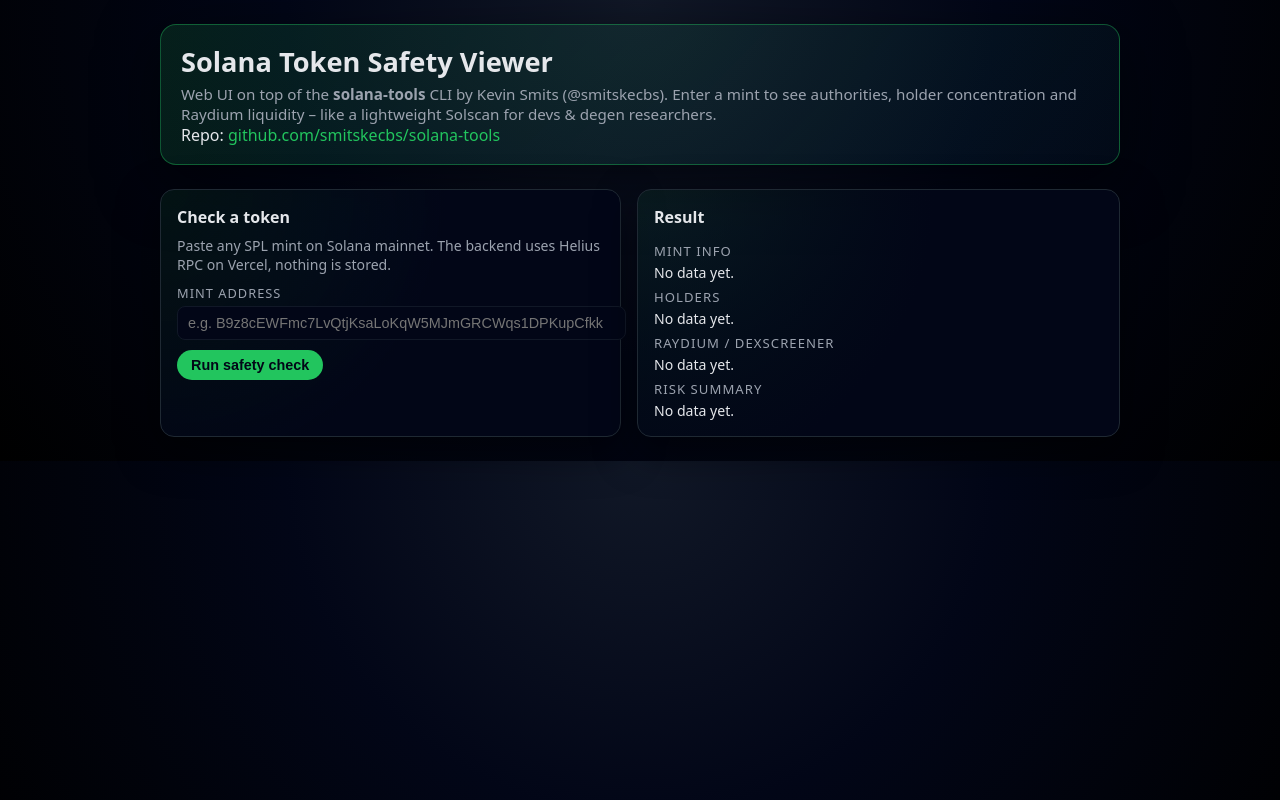
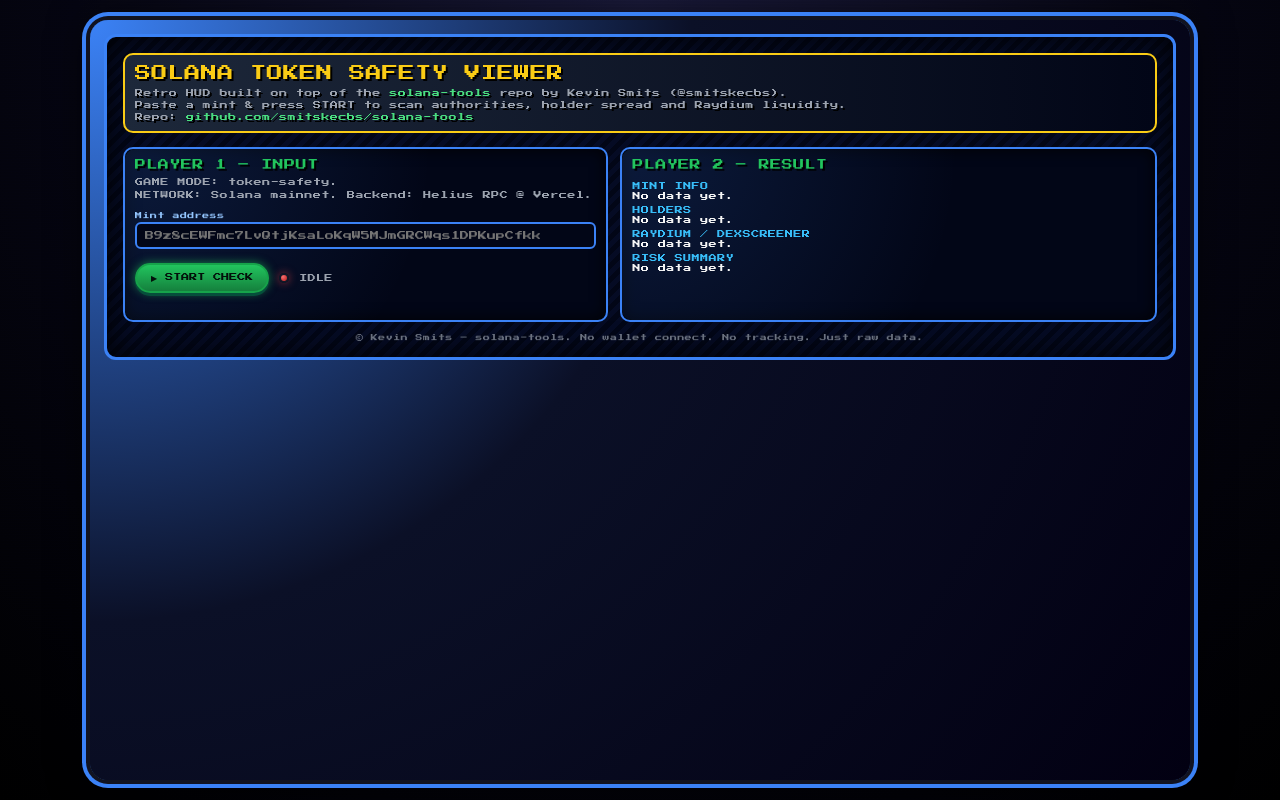
Before and after one commit to smitskecbs/solana-tools, a website: page docs/index.html in a window 1280 px wide. Drawn offline with Linux system fonts and the light colour scheme.

Commit message:
Update index.html

```diff
--- a/docs/index.html
+++ b/docs/index.html
@@ -2,209 +2,366 @@
 <html lang="en">
 <head>
   <meta charset="UTF-8" />
-  <title>Solana Token Safety Viewer — solana-tools</title>
+  <title>Solana Token Safety – Retro Viewer</title>
   <meta name="viewport" content="width=device-width, initial-scale=1" />
+  <!-- Retro pixel font -->
+  <link rel="preconnect" href="https://fonts.googleapis.com">
+  <link rel="preconnect" href="https://fonts.gstatic.com" crossorigin>
+  <link href="https://fonts.googleapis.com/css2?family=Press+Start+2P&display=swap" rel="stylesheet">
   <style>
+    * {
+      box-sizing: border-box;
+    }
+
     body {
       margin: 0;
-      padding: 24px;
-      font-family: system-ui, -apple-system, BlinkMacSystemFont, "Segoe UI", sans-serif;
-      background: radial-gradient(circle at top, #111827 0, #020617 45%, #000 100%);
-      color: #e5e7eb;
+      min-height: 100vh;
       display: flex;
       justify-content: center;
+      align-items: stretch;
+      background: radial-gradient(circle at top, #1a1a3b 0, #050511 55%, #000 100%);
+      color: #f5f5f5;
+      font-family: "Press Start 2P", system-ui, sans-serif;
+      letter-spacing: 0.03em;
     }
-    .page {
+
+    /* Fake scanlines */
+    body::before {
+      content: "";
+      position: fixed;
+      inset: 0;
+      pointer-events: none;
+      background-image: linear-gradient(
+        to bottom,
+        rgba(255, 255, 255, 0.05) 1px,
+        transparent 1px
+      );
+      background-size: 100% 3px;
+      mix-blend-mode: soft-light;
+      opacity: 0.6;
+    }
+
+    .crt-frame {
+      position: relative;
       width: 100%;
-      max-width: 960px;
+      max-width: 1100px;
+      margin: 20px;
+      padding: 14px;
+      border-radius: 18px;
+      background: radial-gradient(circle at top left, #3b82f6 0, #0b1027 45%, #020012 100%);
+      box-shadow:
+        0 0 0 4px #111320,
+        0 0 0 8px #3b82f6,
+        0 0 40px rgba(0, 0, 0, 0.8);
     }
+
+    .crt-border {
+      border-radius: 12px;
+      padding: 16px;
+      background: repeating-linear-gradient(
+        -45deg,
+        #020617,
+        #020617 5px,
+        #050b24 5px,
+        #050b24 10px
+      );
+      border: 3px solid #3b82f6;
+      box-shadow: inset 0 0 30px rgba(0, 0, 0, 0.9);
+    }
+
     .header {
-      margin-bottom: 24px;
-      padding: 18px 20px;
-      border-radius: 16px;
-      background: linear-gradient(135deg, rgba(34, 197, 94, 0.14), rgba(56, 189, 248, 0.04));
-      border: 1px solid rgba(34, 197, 94, 0.4);
-      box-shadow: 0 18px 60px rgba(0, 0, 0, 0.55);
+      border: 2px solid #facc15;
+      border-radius: 10px;
+      padding: 10px 10px 8px;
+      background: linear-gradient(90deg, #1d283a, #020617);
+      margin-bottom: 14px;
+      text-shadow: 2px 2px #000;
     }
-    .title {
-      font-size: 1.7rem;
-      font-weight: 700;
-      margin-bottom: 4px;
+
+    .header-title {
+      font-size: 16px;
+      color: #facc15;
+      margin-bottom: 6px;
     }
-    .subtitle {
-      font-size: 0.95rem;
+
+    .header-sub {
+      font-size: 8px;
       color: #9ca3af;
+      line-height: 1.5;
     }
-    .meta a {
-      color: #22c55e;
+
+    .header-sub a {
+      color: #4ade80;
       text-decoration: none;
     }
-    .layout {
+
+    .screen {
       display: grid;
       grid-template-columns: 1fr;
-      gap: 16px;
+      gap: 12px;
     }
+
     @media (min-width: 900px) {
-      .layout {
-        grid-template-columns: 1.05fr 1.1fr;
+      .screen {
+        grid-template-columns: 0.95fr 1.05fr;
       }
     }
-    .card {
-      border-radius: 14px;
-      border: 1px solid #1f2933;
-      background: radial-gradient(circle at top left, rgba(34, 197, 94, 0.08), #020617 55%);
-      padding: 16px;
-      box-shadow: 0 14px 40px rgba(0, 0, 0, 0.5);
+
+    .panel {
+      border-radius: 10px;
+      background: #020617;
+      border: 2px solid #3b82f6;
+      box-shadow: inset 0 0 15px rgba(0, 0, 0, 0.9);
+      padding: 10px;
+      position: relative;
     }
-    .card-title {
-      font-size: 1rem;
-      font-weight: 600;
+
+    .panel::before {
+      content: "";
+      position: absolute;
+      inset: 0;
+      pointer-events: none;
+      border-radius: inherit;
+      background: radial-gradient(circle at top left, rgba(59, 130, 246, 0.24), transparent 60%);
+      opacity: 0.7;
+    }
+
+    .panel-inner {
+      position: relative;
+      z-index: 1;
+    }
+
+    .panel-title {
+      font-size: 11px;
+      margin-bottom: 6px;
+      color: #22c55e;
+      text-shadow: 2px 2px #000;
+    }
+
+    .panel-sub {
+      font-size: 8px;
+      color: #9ca3af;
+      margin-bottom: 10px;
+      line-height: 1.6;
+    }
+
+    label {
+      display: block;
+      font-size: 7px;
+      margin-bottom: 3px;
+      color: #93c5fd;
+    }
+
+    input {
+      width: 100%;
+      font-family: "Press Start 2P", system-ui, sans-serif;
+      font-size: 9px;
+      padding: 7px 8px;
+      border-radius: 6px;
+      border: 2px solid #3b82f6;
+      background: #020617;
+      color: #e5e7eb;
+      outline: none;
       margin-bottom: 8px;
     }
-    .card-subtitle {
-      font-size: 0.88rem;
-      color: #9ca3af;
-      margin-bottom: 10px;
+
+    input:focus {
+      border-color: #facc15;
+      box-shadow: 0 0 0 2px rgba(250, 204, 21, 0.5);
     }
-    label {
-      font-size: 0.8rem;
+
+    .btn-row {
+      display: flex;
+      align-items: center;
+      gap: 10px;
+      margin-top: 6px;
+    }
+
+    button {
+      font-family: "Press Start 2P", system-ui, sans-serif;
+      font-size: 8px;
+      padding: 8px 14px;
+      border-radius: 999px;
+      border: 2px solid #16a34a;
+      background: linear-gradient(180deg, #22c55e, #15803d);
+      color: #02100a;
+      cursor: pointer;
+      box-shadow:
+        0 3px 0 #064e3b,
+        0 0 10px rgba(34, 197, 94, 0.6);
       text-transform: uppercase;
-      letter-spacing: 0.08em;
-      color: #9ca3af;
-      display: block;
-      margin-bottom: 4px;
     }
-    input {
-      width: 100%;
-      padding: 8px 10px;
-      border-radius: 8px;
-      border: 1px solid #111827;
-      background: #020617;
-      color: #e5e7eb;
-      font-size: 0.9rem;
-      margin-bottom: 10px;
+
+    button:active {
+      transform: translateY(1px);
+      box-shadow:
+        0 1px 0 #064e3b,
+        0 0 4px rgba(34, 197, 94, 0.6);
     }
-    button {
-      display: inline-flex;
-      align-items: center;
-      justify-content: center;
-      padding: 7px 14px;
-      border-radius: 999px;
-      border: none;
-      background: #22c55e;
-      color: #020617;
-      font-size: 0.9rem;
-      font-weight: 600;
-      cursor: pointer;
-    }
+
     button:disabled {
       opacity: 0.6;
       cursor: default;
+      box-shadow: none;
+      transform: none;
     }
-    .result-title {
-      font-size: 0.82rem;
-      text-transform: uppercase;
-      letter-spacing: 0.08em;
+
+    .status-led {
+      width: 10px;
+      height: 10px;
+      border-radius: 50%;
+      border: 2px solid #111827;
+      box-shadow: 0 0 8px rgba(239, 68, 68, 0.6);
+      background: radial-gradient(circle at 30% 30%, #f87171, #b91c1c);
+    }
+
+    .status-led.ok {
+      box-shadow: 0 0 8px rgba(34, 197, 94, 0.7);
+      background: radial-gradient(circle at 30% 30%, #bbf7d0, #15803d);
+    }
+
+    .status-text {
+      font-size: 8px;
       color: #9ca3af;
+    }
+
+    .log {
       margin-top: 6px;
-      margin-bottom: 3px;
+      font-size: 7px;
+      color: #9ca3af;
+      min-height: 11px;
     }
-    .result-body {
-      font-size: 0.88rem;
+
+    .log.error {
+      color: #fb7185;
+    }
+
+    .result-block {
+      font-size: 8px;
+      margin-bottom: 6px;
       white-space: pre-wrap;
       word-break: break-word;
     }
+
+    .result-title {
+      font-size: 8px;
+      color: #38bdf8;
+      margin-bottom: 2px;
+      text-transform: uppercase;
+    }
+
     .badge-row {
       display: flex;
       flex-wrap: wrap;
-      gap: 6px;
-      margin-top: 4px;
-      margin-bottom: 4px;
+      gap: 4px;
+      margin: 4px 0 6px;
     }
+
     .badge {
-      font-size: 0.7rem;
-      padding: 2px 8px;
+      font-size: 7px;
+      padding: 2px 6px;
       border-radius: 999px;
-      border: 1px solid rgba(148, 163, 184, 0.5);
-      color: #9ca3af;
+      border-width: 2px;
+      border-style: solid;
+      text-shadow: 1px 1px #000;
     }
+
     .badge-ok {
-      border-color: rgba(34, 197, 94, 0.7);
-      color: #22c55e;
-      background: rgba(34, 197, 94, 0.12);
+      border-color: #22c55e;
+      background: radial-gradient(circle at top, #4ade80, #166534);
+      color: #022c22;
     }
+
     .badge-warn {
-      border-color: rgba(234, 179, 8, 0.7);
-      color: #facc15;
-      background: rgba(250, 204, 21, 0.08);
+      border-color: #facc15;
+      background: radial-gradient(circle at top, #fde047, #92400e);
+      color: #1f1301;
     }
+
     .badge-danger {
-      border-color: rgba(248, 113, 113, 0.8);
-      color: #f97373;
-      background: rgba(248, 113, 113, 0.08);
+      border-color: #fb7185;
+      background: radial-gradient(circle at top, #fecaca, #7f1d1d);
+      color: #2f0606;
     }
-    .log {
-      margin-top: 6px;
-      font-size: 0.8rem;
-      color: #9ca3af;
-      white-space: pre-wrap;
-    }
-    .error {
-      color: #f97373;
+
+    .footer {
+      margin-top: 12px;
+      font-size: 7px;
+      text-align: center;
+      color: #6b7280;
     }
   </style>
 </head>
 <body>
-  <div class="page">
+  <div class="crt-frame">
+    <div class="crt-border">
       <header class="header">
-      <div class="title">Solana Token Safety Viewer</div>
-      <div class="subtitle">
-        Web UI on top of the <strong>solana-tools</strong> CLI by Kevin Smits (@smitskecbs).
-        Enter a mint to see authorities, holder concentration and Raydium liquidity – like a lightweight Solscan for devs & degen researchers.
-      </div>
-      <div class="meta">
+        <div class="header-title">SOLANA TOKEN SAFETY VIEWER</div>
+        <div class="header-sub">
+          Retro HUD built on top of the <span style="color:#4ade80;">solana-tools</span> repo by Kevin Smits (@smitskecbs).<br />
+          Paste a mint &amp; press START to scan authorities, holder spread and Raydium liquidity.<br />
           Repo: <a href="https://github.com/smitskecbs/solana-tools" target="_blank">github.com/smitskecbs/solana-tools</a>
         </div>
       </header>
 
-    <main class="layout">
-      <section class="card">
-        <div class="card-title">Check a token</div>
-        <div class="card-subtitle">
-          Paste any SPL mint on Solana mainnet.
-          The backend uses Helius RPC on Vercel, nothing is stored.
+      <main class="screen">
+        <!-- LEFT PANEL -->
+        <section class="panel">
+          <div class="panel-inner">
+            <div class="panel-title">PLAYER 1 – INPUT</div>
+            <div class="panel-sub">
+              GAME MODE: token-safety.<br />
+              NETWORK: Solana mainnet. Backend: Helius RPC @ Vercel.
             </div>
+
             <label for="mint-input">Mint address</label>
             <input
               id="mint-input"
               type="text"
-          placeholder="e.g. B9z8cEWFmc7LvQtjKsaLoKqW5MJmGRCWqs1DPKupCfkk"
+              placeholder="B9z8cEWFmc7LvQtjKsaLoKqW5MJmGRCWqs1DPKupCfkk"
             />
-        <button id="run-button">Run safety check</button>
+
+            <div class="btn-row">
+              <button id="run-button">▶ START CHECK</button>
+              <div class="status-led" id="status-led"></div>
+              <div class="status-text" id="status-text">IDLE</div>
+            </div>
+
             <div id="log" class="log"></div>
+          </div>
         </section>
 
-      <section class="card">
-        <div class="card-title">Result</div>
+        <!-- RIGHT PANEL -->
+        <section class="panel">
+          <div class="panel-inner">
+            <div class="panel-title">PLAYER 2 – RESULT</div>
+
             <div id="badges" class="badge-row"></div>
 
             <div class="result-title">Mint info</div>
-        <div id="mint-info" class="result-body">No data yet.</div>
+            <div id="mint-info" class="result-block">No data yet.</div>
 
             <div class="result-title">Holders</div>
-        <div id="holder-info" class="result-body">No data yet.</div>
+            <div id="holder-info" class="result-block">No data yet.</div>
 
             <div class="result-title">Raydium / DexScreener</div>
-        <div id="dex-info" class="result-body">No data yet.</div>
+            <div id="dex-info" class="result-block">No data yet.</div>
 
             <div class="result-title">Risk summary</div>
-        <div id="risk-info" class="result-body">No data yet.</div>
+            <div id="risk-info" class="result-block">No data yet.</div>
+          </div>
         </section>
       </main>
+
+      <footer class="footer">
+        © Kevin Smits – solana-tools. No wallet connect. No tracking. Just raw data.
+      </footer>
+    </div>
   </div>
 
   <script>
-    const API_BASE = ""; // same domain on Vercel
+    // Belangrijk: op Vercel staat je API op /api/token-safety
+    const API_BASE = "/api";
 
     const mintInput = document.getElementById("mint-input");
     const runButton = document.getElementById("run-button");
@@ -214,13 +371,20 @@
     const dexInfoEl = document.getElementById("dex-info");
     const riskInfoEl = document.getElementById("risk-info");
     const badgesEl = document.getElementById("badges");
+    const statusLed = document.getElementById("status-led");
+    const statusText = document.getElementById("status-text");
+
+    function setStatus(text, ok) {
+      statusText.textContent = text;
+      statusLed.classList.toggle("ok", !!ok);
+    }
 
     function setLog(msg, isError = false) {
       logEl.textContent = msg;
       logEl.classList.toggle("error", isError);
     }
 
-    function badge(text, level) {
+    function makeBadge(text, level) {
       const span = document.createElement("span");
       span.className =
         "badge " +
@@ -234,35 +398,41 @@
     }
 
     function renderResult(json) {
+      // Mint info
       if (json.mintInfo) {
         const mi = json.mintInfo;
         mintInfoEl.textContent =
-          "Decimals:           " + (mi.decimals ?? "unknown") + "\n" +
-          "Supply (approx UI): " + (mi.supplyUi != null ? mi.supplyUi.toLocaleString() : "unknown") + "\n" +
-          "Mint authority:     " + (mi.isMintAuthorityDisabled ? "DISABLED (renounced)" : (mi.mintAuthority || "unknown")) + "\n" +
-          "Freeze authority:   " + (mi.hasFreezeAuthority ? (mi.freezeAuthority || "present") : "none");
+          "Decimals .......... " + (mi.decimals ?? "unknown") + "\n" +
+          "Supply (UI) ....... " + (mi.supplyUi != null ? mi.supplyUi.toLocaleString() : "unknown") + "\n" +
+          "Mint authority .... " + (mi.isMintAuthorityDisabled ? "DISABLED (renounced)" : (mi.mintAuthority || "active")) + "\n" +
+          "Freeze authority .. " + (mi.hasFreezeAuthority ? (mi.freezeAuthority || "present") : "none");
       } else {
         mintInfoEl.textContent = "No mint info.";
       }
 
+      // Holders
       if (json.holders && !json.holders.error) {
         const h = json.holders;
         let txt =
-          "Total supply (approx): " +
+          "Total supply (approx) ... " +
           (h.totalSupplyApprox != null
             ? h.totalSupplyApprox.toLocaleString()
             : "unknown") +
           "\n" +
-          "Top 10 share:          " +
+          "Top 10 share ............ " +
           (h.top10SharePercent != null
             ? h.top10SharePercent.toFixed(2) + "%"
             : "unknown") +
-          "\n" +
-          "Top holders:\n";
-        if (h.topHolders && h.topHolders.length) {
-          h.topHolders.forEach((th) => {
+          "\n\n" +
+          "TOP HOLDERS:\n";
+
+        if (Array.isArray(h.topHolders) && h.topHolders.length) {
+          h.topHolders.forEach((th, i) => {
+            const idx = (i + 1).toString().padStart(2, "0");
             txt +=
-              "  - " +
+              " " +
+              idx +
+              " ► " +
               th.address +
               "  ~" +
               th.uiAmount.toLocaleString() +
@@ -270,7 +440,10 @@
               th.sharePercent.toFixed(2) +
               "%)\n";
           });
+        } else {
+          txt += "  No holder data.";
         }
+
         holderInfoEl.textContent = txt.trimEnd();
       } else if (json.holders && json.holders.error) {
         holderInfoEl.textContent = json.holders.error;
@@ -278,18 +451,19 @@
         holderInfoEl.textContent = "No holder info.";
       }
 
+      // Dex
       if (json.dex && json.dex.bestPool) {
         const d = json.dex.bestPool;
         dexInfoEl.textContent =
-          "Best pool: " +
+          "Best pool ......... " +
           (d.base || "?") +
           "/" +
           (d.quote || "?") +
           "\n" +
-          "URL:       " +
+          "URL ............... " +
           (d.url || "n/a") +
           "\n" +
-          "Liquidity: " +
+          "Liquidity ......... " +
           (d.liquidityUsd != null
             ? "$" +
               d.liquidityUsd.toLocaleString(undefined, {
@@ -297,7 +471,7 @@
               })
             : "unknown") +
           "\n" +
-          "Volume 24h: " +
+          "Volume 24h ........ " +
           (d.volume24hUsd != null
             ? "$" +
               d.volume24hUsd.toLocaleString(undefined, {
@@ -305,7 +479,7 @@
               })
             : "unknown") +
           "\n" +
-          "Price change 24h: " +
+          "Price change 24h .. " +
           (typeof d.priceChange24h === "number"
             ? d.priceChange24h.toFixed(2) + "%"
             : "unknown");
@@ -317,26 +491,27 @@
         dexInfoEl.textContent = "No Dex info.";
       }
 
+      // Risk
       if (json.risk) {
         riskInfoEl.textContent = json.risk.text || "No risk summary.";
         badgesEl.innerHTML = "";
-        const f = json.risk.flags;
-        if (f) {
+        const f = json.risk.flags || {};
+
         badgesEl.appendChild(
-            badge(
-              "Mint: " + f.mintAuthorityRisk,
+          makeBadge(
+            "MINT: " + (f.mintAuthorityRisk || "unknown"),
             f.mintAuthorityRisk === "ok" ? "ok" : "warn"
           )
         );
         badgesEl.appendChild(
-            badge(
-              "Freeze: " + f.freezeAuthorityRisk,
+          makeBadge(
+            "FREEZE: " + (f.freezeAuthorityRisk || "unknown"),
             f.freezeAuthorityRisk === "ok" ? "ok" : "warn"
           )
         );
         badgesEl.appendChild(
-            badge(
-              "Concentration: " + f.concentrationRisk,
+          makeBadge(
+            "HOLDERS: " + (f.concentrationRisk || "unknown"),
             f.concentrationRisk === "ok"
               ? "ok"
               : f.concentrationRisk === "warning"
@@ -345,26 +520,27 @@
           )
         );
         badgesEl.appendChild(
-            badge(
-              "Liquidity: " + f.liquidityRisk,
+          makeBadge(
+            "LIQUIDITY: " + (f.liquidityRisk || "unknown"),
             f.liquidityRisk === "ok" ? "ok" : "warn"
           )
         );
-        }
       } else {
         riskInfoEl.textContent = "No risk summary.";
+        badgesEl.innerHTML = "";
       }
     }
 
-    async function run() {
+    async function runCheck() {
       const mint = mintInput.value.trim();
       if (!mint) {
-        setLog("Please enter a mint address.", true);
+        setLog("Insert mint address first.", true);
         return;
       }
 
-      setLog("Loading...");
       runButton.disabled = true;
+      setStatus("SCANNING…", false);
+      setLog("Talking to backend...");
       badgesEl.innerHTML = "";
       mintInfoEl.textContent = "Loading...";
       holderInfoEl.textContent = "Loading...";
@@ -373,17 +549,19 @@
 
       try {
         const res = await fetch(
-          API_BASE + "/api/token-safety?mint=" + encodeURIComponent(mint)
+          API_BASE + "/token-safety?mint=" + encodeURIComponent(mint)
         );
         const json = await res.json();
         if (!res.ok) {
-          throw new Error(json.error || "Unknown error from API");
+          throw new Error(json.error || "API error");
         }
         renderResult(json);
-        setLog("Done.");
+        setStatus("OK", true);
+        setLog("Scan complete.");
       } catch (e) {
         console.error(e);
         setLog("Error: " + (e.message || String(e)), true);
+        setStatus("ERROR", false);
         mintInfoEl.textContent = "Error while fetching mint info.";
         holderInfoEl.textContent = "Error while fetching holders.";
         dexInfoEl.textContent = "Error while fetching Dex data.";
@@ -394,7 +572,7 @@
       }
     }
 
-    runButton.addEventListener("click", run);
+    runButton.addEventListener("click", runCheck);
   </script>
 </body>
 </html>
```
Lines whose indentation alone changed are shown as unchanged.
